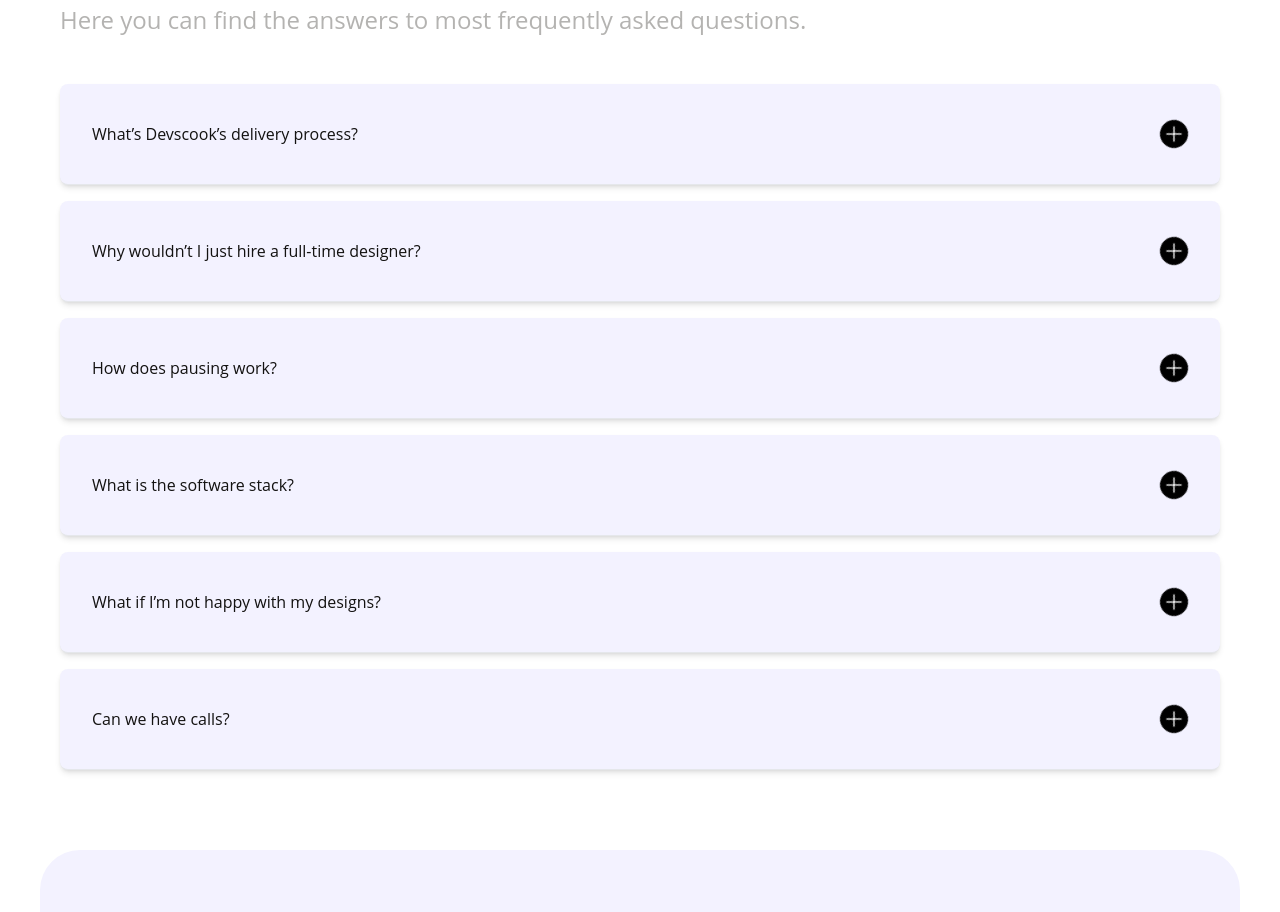
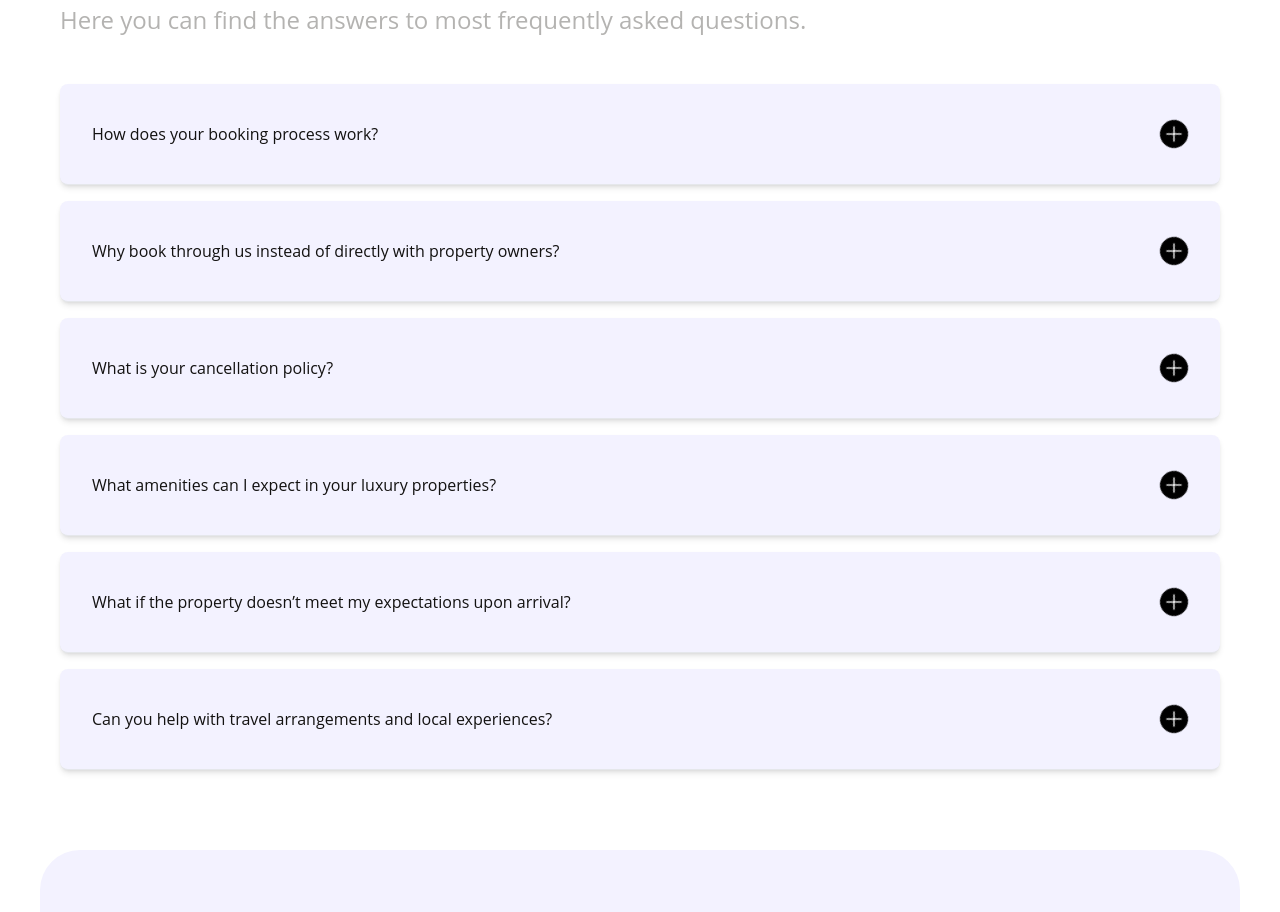
Before and after one commit to hendrckks/bnb, a React app: page /faq in a window 1280 px wide. Shown: the part 320-1232 px from the top of the page. Built offline with nearby package versions, Linux system fonts and the light colour scheme; no server answers; the HTML template or start-up script is replaced by a standard one.

Commit message:
edit: faq questions

```diff
--- a/src/components/faq/Faq.ts
+++ b/src/components/faq/Faq.ts
@@ -5,33 +5,33 @@ export interface FAQ {
 
 export const faqData: FAQ[] = [
   {
-    question: 'What’s Devscook’s delivery process?',
+    question: 'How does your booking process work?',
     answer:
-      'Devscook’s process is simple and collaborative. It begins with a kickoff call to understand your goals and inspiration. Then, you provide feedback while we handle the rest.             We update you every two days through written messages or Loom videos, depending on the topic, and are always available for a chat.',
+      'Our booking process is seamless and personalized. It starts with a consultation call where we understand your preferences, desired location, and requirements. Then, our luxury home specialists curate a selection of properties that match your criteria. We handle all the arrangements, from booking to concierge services, ensuring a stress-free experience.',
   },
   {
-    question: 'Why wouldn’t I just hire a full-time designer?',
+    question: 'Why book through us instead of directly with property owners?',
     answer:
-      'They’re way more expensive and harder to manage. A senior-level designer like the ones at Devscook will easily cost you upwards of $100k, require benefits, vacation days, etc. It all adds up!',
+      'We personally verify and inspect each property in our portfolio to ensure it meets our luxury standards. Plus, our clients get exclusive perks, 24/7 concierge support, and often better rates due to our partnerships. We also handle any issues that may arise during your stay, giving you peace of mind.',
   },
   {
-    question: 'How does pausing work?',
+    question: 'What is your cancellation policy?',
     answer:
-      "You can pause your subscription at any time. During the pause, you won't be charged, and you can resume when you need design work again.",
+      'Our standard cancellation policy allows full refunds up to 60 days before check-in, 50% refund up to 30 days before check-in. However, policies may vary for specific properties and peak seasons. We also offer premium travel insurance options for additional flexibility.',
   },
   {
-    question: 'What is the software stack?',
+    question: 'What amenities can I expect in your luxury properties?',
     answer:
-      'We use industry-standard design tools such as Adobe Creative Suite and Figma.',
+      'All our properties feature high-end furnishings, fully equipped gourmet kitchens, and premium bedding. Many include private pools, home theaters, and smart home technology. We can also arrange additional services like private chefs, housekeeping, and local experiences.',
   },
   {
-    question: 'What if I’m not happy with my designs?',
+    question: 'What if the property doesnʼt meet my expectations upon arrival?',
     answer:
-      "How dare you! Just kidding. You can send it back to the kitchen and we'll keep revising until it's exactly what you're looking for.",
+      'Your satisfaction is our priority. If a property doesnʼt meet our promised standards, our 24/7 concierge team will immediately work to resolve any issues or relocate you to an equivalent or upgraded property at no additional cost.',
   },
   {
-    question: 'Can we have calls?',
+    question: 'Can you help with travel arrangements and local experiences?',
     answer:
-      'Absolutely! You can book an intro call to discuss potential projects anytime. Each project starts with a kickoff call.We offer strategy calls as needed, but prefer to let designers focus on their work. Depending on the topic, you might meet only with the project lead.',
+      'Absolutely! Our concierge service can arrange everything from airport transfers to exclusive local experiences. Whether you need restaurant reservations, private tours, yacht charters, or in-house wellness services, weʼll take care of all the details for a truly memorable stay.',
   },
 ];
```
